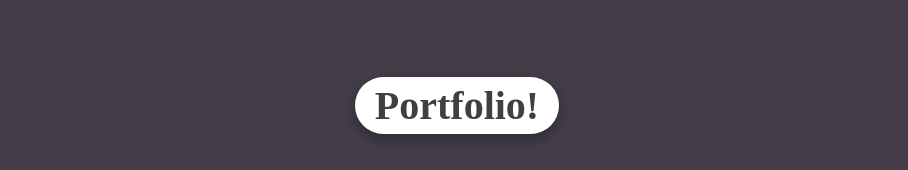
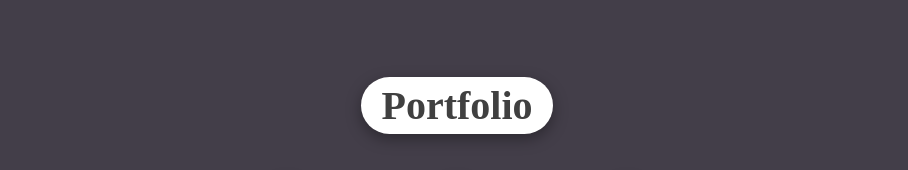
Before and after one commit to bokyungK/portfolio, a React (Create React App) app: page / in a window 1280 px wide. Shown: the top 170 px of the page, without its empty margins (183-1091 px from the left). Built offline with nearby package versions, Linux system fonts and the light colour scheme; a web font is replaced by a local one.

Commit message:
CD practice 2

```diff
--- a/src/components/Header.js
+++ b/src/components/Header.js
@@ -25,7 +25,7 @@ function Header() {
     return (
         <header>
             <Link to="/" style={{ textDecoration: "none" }}>
-                <h1 className="title">Portfolio!</h1>
+                <h1 className="title">Portfolio</h1>
             </Link>
             <ul className="navigation">
                 <Link to="/" style={{ textDecoration: "none" }}>
```
